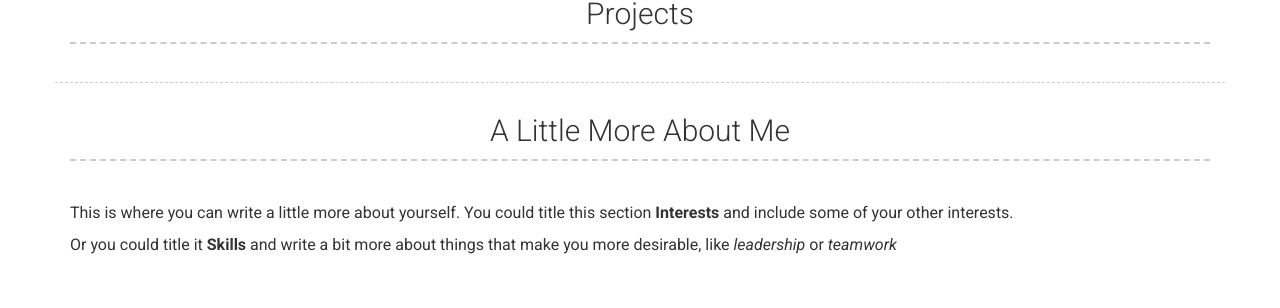
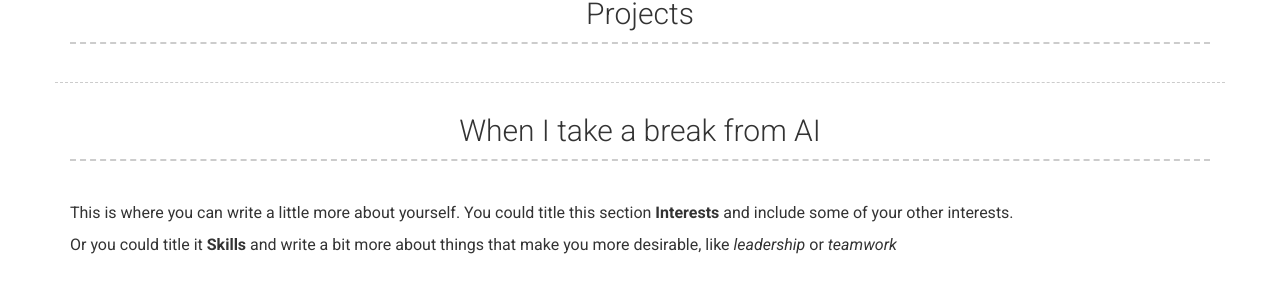
Before and after one commit to RongLiu-Leo/rongliu-leo.github.io, a Jekyll site: the page built from index.md, in a window 1280 px wide. Shown: the part 1344-1652 px from the top of the page. Built offline with Jekyll 4.4.1, drawn with Linux system fonts in a browser that asks for light colours; nearby versions of some CDN libraries.

Commit message:
Update _config.yml

```diff
--- a/_config.yml
+++ b/_config.yml
@@ -98,9 +98,6 @@ content:
           - [CSCI 567 Machine Learning](https://vatsalsharan.github.io/fall22.html):
             - Experienced on SVM, Decision Trees, Ensemble Methods, Clustering, PCA, and [Kaggle competition](https://www.kaggle.com/competitions/store-sales-time-series-forecasting) ([Final report](https://drive.google.com/file/d/1qFx3XvNh6RqaNpol3grpwS9sHMt-dqp4/view?usp=share_link)).
 
-
-
-
   - title: Projects # Title for the section
     layout: list # Type of content section (list/text)
     content:
@@ -124,7 +121,7 @@ content:
 
 
 
-  - title: A Little More About Me
+  - title: When I take a break from AI
     layout: text
     content: | # this will include new lines to allow paragraphs
       This is where you can write a little more about yourself. You could title this section **Interests** and include some of your other interests.
```
